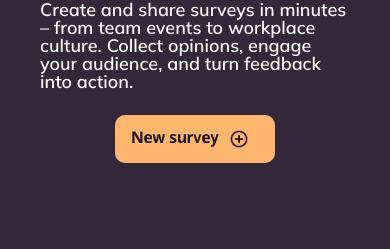
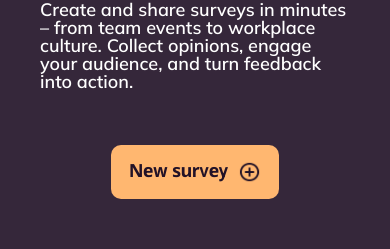
Before and after one commit to BilalAcil/PollApp, an Angular app in the folder poll-app/: page / in a window 390 px wide. Shown: the part 472-721 px from the top of the page. Built offline with nearby package versions, Linux system fonts and the light colour scheme; no server answers; the database is empty.

Commit message:
home responsive <700px

```diff
--- a/poll-app/src/app/pages/home/home.scss
+++ b/poll-app/src/app/pages/home/home.scss
@@ -67,8 +67,8 @@
   align-items: center;
   justify-content: flex-start;
   gap: 0;
-  height: 3rem;
-  padding: 0.75rem 1rem;
+  height: 3em;
+  padding: 0.75em 1em;
   border: none;
   border-radius: 0.625rem;
   background: var(--color-amber-soft);
@@ -98,18 +98,18 @@
 }
 
 .icon-reveal .icon {
-  height: 1.25rem;
+  height: 1.25em;
   width: auto;
   flex-shrink: 0;
 }
 
 .btn-primary:hover:not(:active) .icon-reveal-add {
-  width: 1.25rem;
+  width: 1.25em;
   transition-delay: 0.15s;
 }
 
 .btn-primary:active .icon-reveal-check {
-  width: 1.25rem;
+  width: 1.25em;
 }
 
 .btn-primary:active .icon-reveal-add {
@@ -356,6 +356,7 @@ main {
 
   .hero-subtitle {
     order: 2;
+    margin-bottom: 30px;
   }
 
   .btn-primary {
@@ -365,8 +366,13 @@ main {
     background: var(--color-amber-light);
   }
 
-  .btn-primary .icon-reveal-add {
-    width: 1.25rem;
+  .btn-primary .icon-reveal-add,
+  .btn-primary:active .icon-reveal-add {
+    width: 1.25em;
+  }
+
+  .icon-reveal-check {
+    display: none;
   }
 
   .hero-illustration,
@@ -410,13 +416,15 @@ main {
 
 }
 
-@media (max-width: 750px) {
-  .hero-subtitle {
-    font-size: clamp(18px, 3.4188cqw, 24px);
+@media (max-width: 768px) {
+  .hero-illustration:hover .hover {
+    opacity: 0;
   }
-}
 
-@media (max-width: 680px) {
+  .hero-illustration:hover .resting {
+    opacity: 1;
+  }
+
   .ending-soon .card-grid {
     gap: var(--space-lg);
     scrollbar-width: none;
@@ -432,6 +440,21 @@ main {
   }
 }
 
+@media (max-width: 750px) {
+  .hero-subtitle {
+    font-size: clamp(18px, 3.4188cqw, 24px);
+  }
+}
+
+@media (max-width: 700px) {
+
+  .btn-primary {
+    justify-content: center;
+    font-weight: 700;
+    font-size: 1.13rem;
+  }
+}
+
 @media (max-width: 600px) {
   .toolbar {
     flex-direction: column;
```
